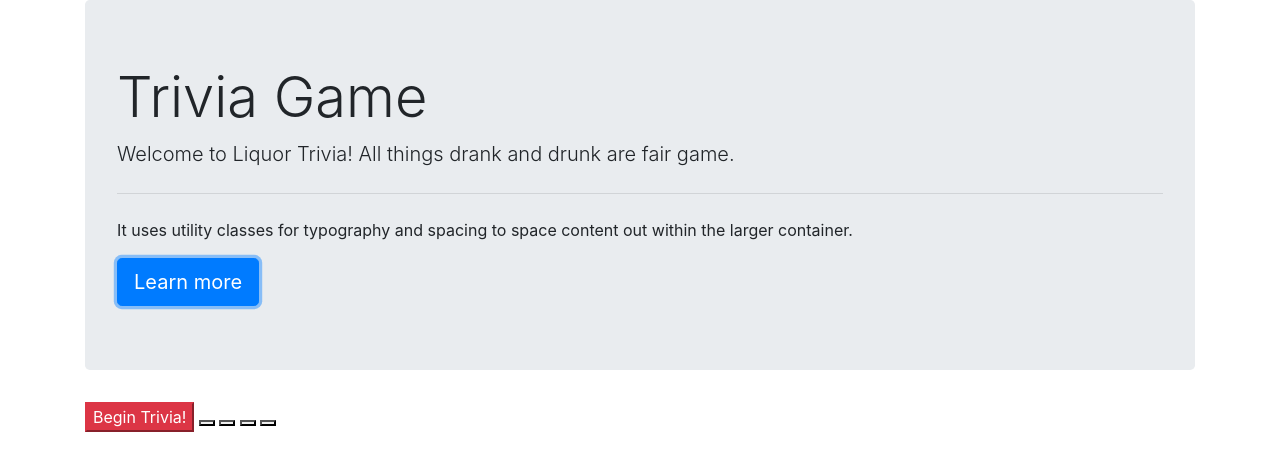
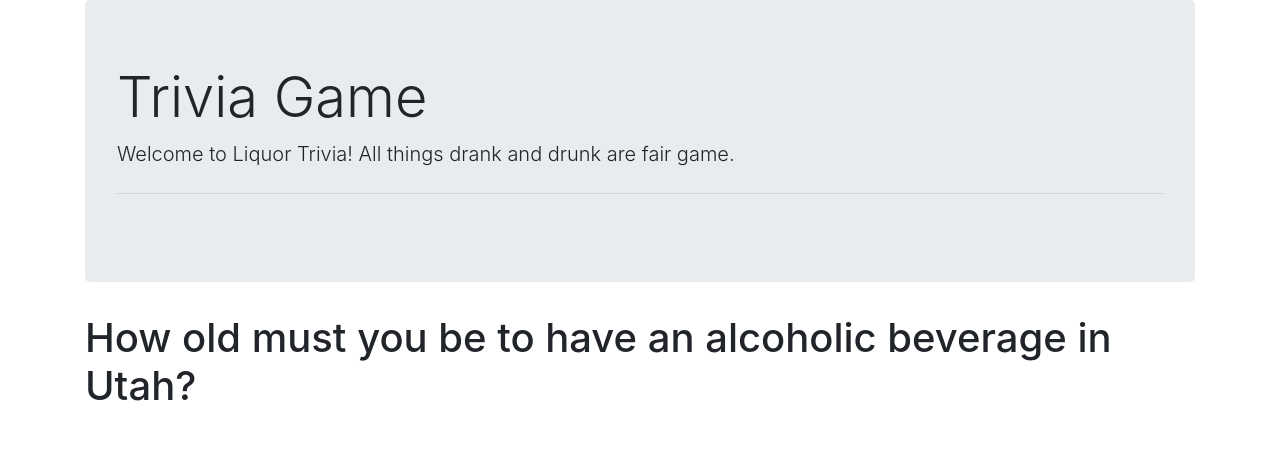
Before and after one commit to tr3vbr0w/TriviaGame, a plain HTML site: page index.html in a window 1280 px wide. Both pictures are taken after a click on the button "Learn more". Drawn offline with nearby package versions, Linux system fonts and the light colour scheme.

Commit message:
question now displaying on screen when button is clicked, must now add timer, display buttons, log correct and incorrect answers

```diff
--- a/assets/javascript/game.js
+++ b/assets/javascript/game.js
@@ -3,7 +3,6 @@
 var question = [
     {
     ques : "What is the maximum combined allowable amount of alcohol per cocktail in Utah",
-
     incorrectAns : ["5 oz", "3.5 oz", "One metric s***ton"],
     correctAns : "2.5 oz"
 
@@ -25,28 +24,43 @@ var question = [
     },
     {
     ques : "What is the most consumed beer in Utah?",
-    incorrectAns : ["Budweiser", "Uinta Lime Pilsner", "PBR Tallboys", ],
+    incorrectAns : ["Budweiser", "Uinta Lime Pilsner", "PBR Tallboys"],
     correctAns : "Diet Coke"
     },
 ]
 //Variables Initializing correct and incorrect answers
-var unusedQuestion = [question[0], question[1], question[2], question[3], question[4]];
-var usedQuestion = [];
-// var correctAns = 0;
-var incorrectAns = 0;
+var unusedQuestions = [question[0], question[1], question[2], question[3], question[4]];
+var usedQuestions = [];
+var correct = 0;
+var incorrect = 0;
+var selected
 
 //Function to pull random question from unusedQuestion array, add it to the usedQuestion array, and save the correct answer within the question div
 function randomQuestion() {
     var q = Math.floor(Math.random() * Math.floor(question.length))
-    usedQuestions.splice(1, 0, question[q])
-    unusedQuestions.splice(question[q], 1)
-    console.log(usedQuestions)
-    return q
+    selected = question[q];
+    usedQuestions.splice(1, 0, selected);
+    unusedQuestions.splice(selected, 1);
+    return selected
   }
+
+
+function displayQuestion() {
+  var questionDiv = $('<div>').addClass('question-display');
+  $('#game').append(questionDiv);
+  $('<h1>').text(selected.ques).prependTo(questionDiv);
+
+
+  // $('<div>').addClass('answer-display');
+
+}
 //On key press, the browser selects a random question object from the questions array then fills the information in the cooresponding
-
-console.log(randomQuestion())
+$(document).on('click', '#start-game', function() {
+  $('#start-game').hide();
+  randomQuestion();
+  displayQuestion();
+  console.log(selected)
 
 
 
-console.log(question1.correctAns);
+})
--- a/index.html
+++ b/index.html
@@ -9,7 +9,7 @@
     <!-- Bootstrap CSS -->
     <link rel="stylesheet" href="https://stackpath.bootstrapcdn.com/bootstrap/4.3.1/css/bootstrap.min.css" integrity="sha384-ggOyR0iXCbMQv3Xipma34MD+dH/1fQ784/j6cY/iJTQUOhcWr7x9JvoRxT2MZw1T" crossorigin="anonymous">
 
-    <title>Hello, world!</title>
+    <title>Liquor Trivia</title>
   </head>
   <body>
     <div class="container">
@@ -17,18 +17,13 @@
             <h1 class="display-4">Trivia Game</h1>
             <p class="lead">Welcome to Liquor Trivia! All things drank and drunk are fair game.</p>
             <hr class="my-4">
-            <p>It uses utility classes for typography and spacing to space content out within the larger container.</p>
-            <a class="btn btn-primary btn-lg" href="#" role="button">Learn more</a>
+            <p></p>
+            <a id="start-game" class="btn btn-primary btn-lg" href="#" role="button">Learn more</a>
           </div>
         <div id="game">
-          <button class="start-game btn-danger">Begin Trivia!</button>
-          <span class = "question"></span>
-          <button class = "ans1 correct"></button>
-          <button class = "ans2"></button>
-          <button class = "ans3"></button>
-          <button class = "ans4"></button>
+
+
         </div>
-    </div>
 
     <!-- Optional JavaScript -->
     <!-- jQuery first, then Popper.js, then Bootstrap JS -->
```
